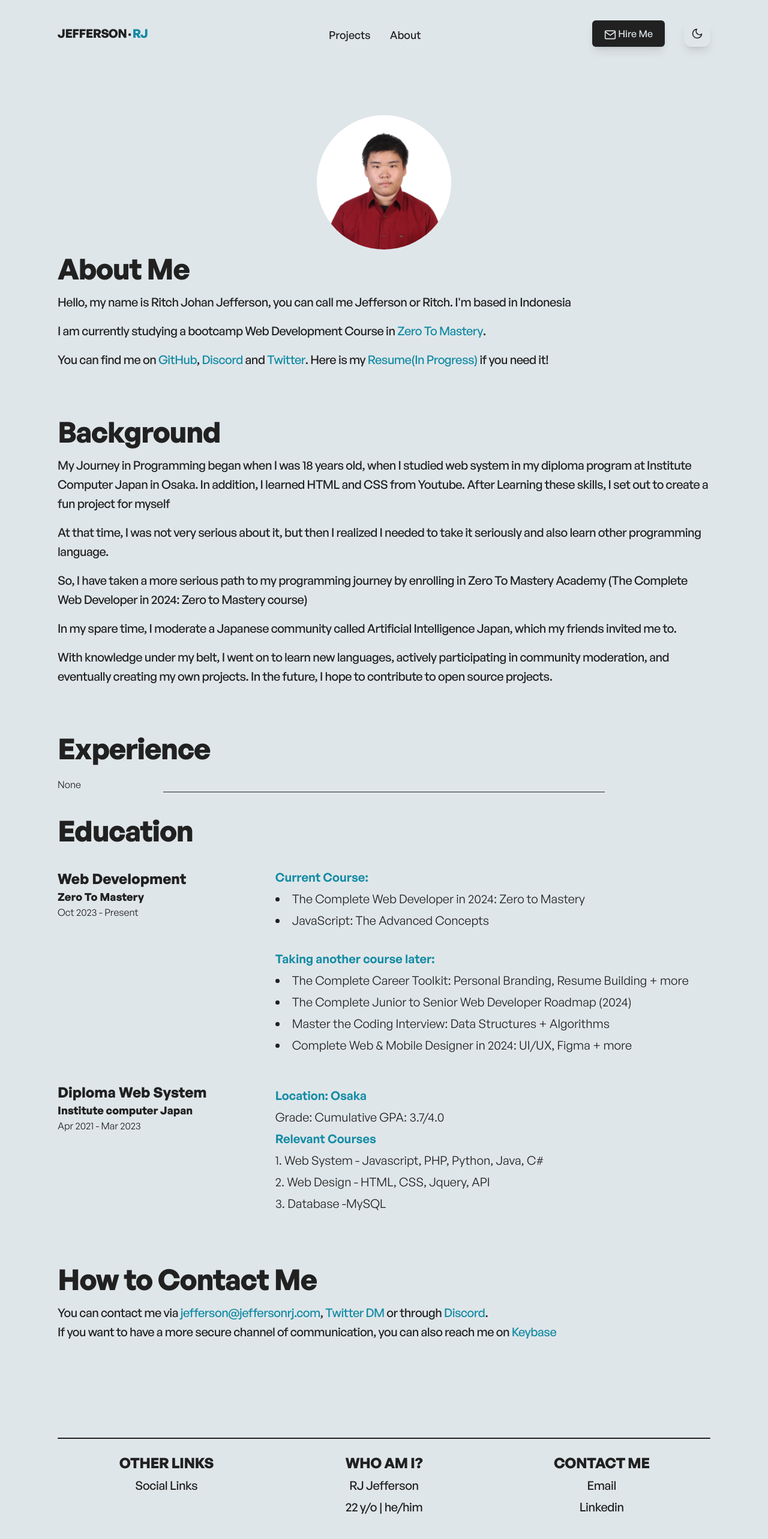
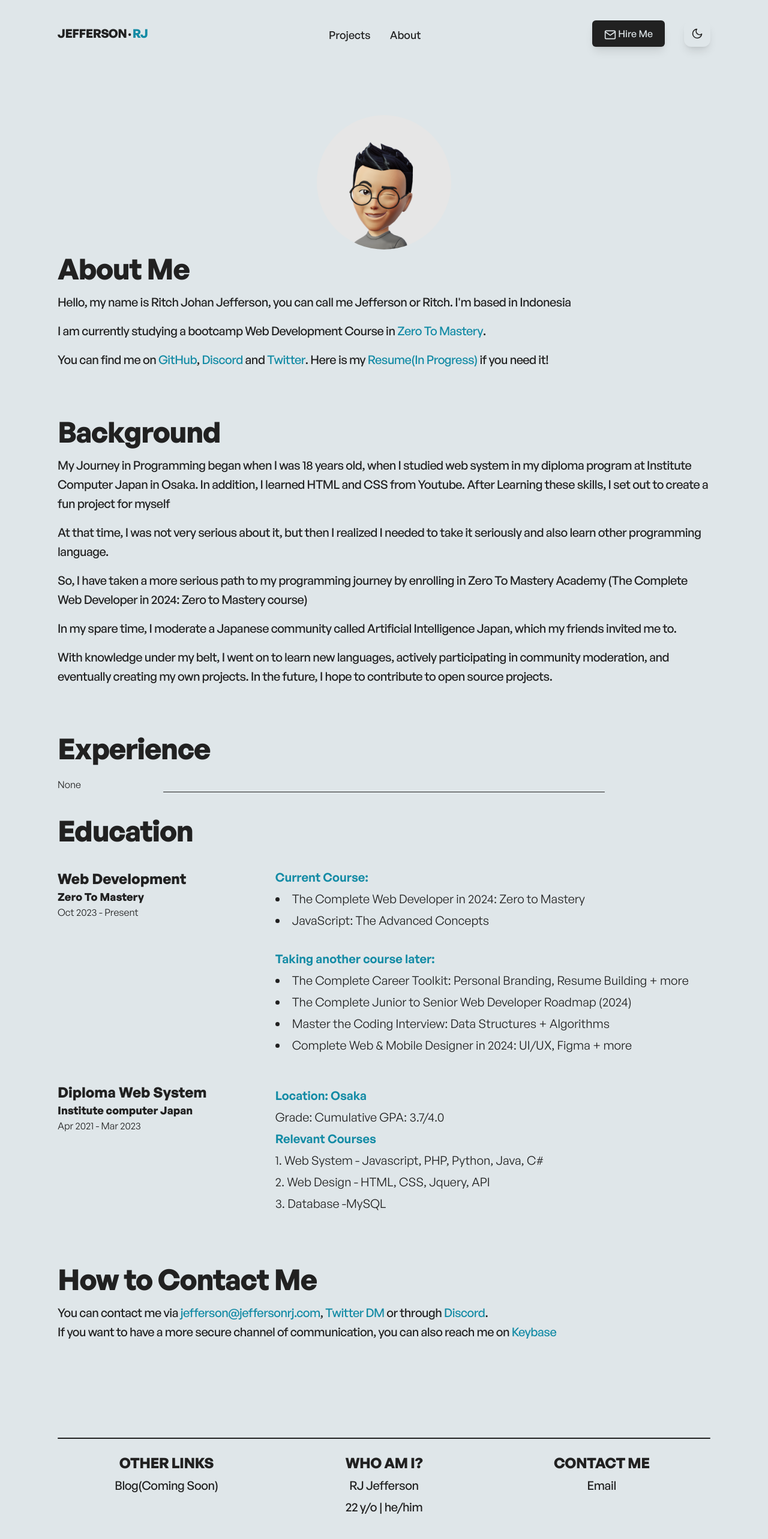
Before and after one commit to jeffersonrj14/jeffersonrj.com, a Next.js app: page /about in a window 1280 px wide. Shown: the top 2566 px of the page at 60% size. Built offline with nearby package versions, Linux system fonts and the light colour scheme.

Commit message:
refactor: Remove unnecessary code

```diff
--- a/components/about/AboutMeBio.jsx
+++ b/components/about/AboutMeBio.jsx
@@ -19,7 +19,7 @@ function AboutMeBio() {
         <section className='mt-16 w-full p-4'>
           <div className='relative mb-12 h-12 w-56 mx-auto'>
             <Image
-              src="/images/profile.png"
+              src="/author2.png"
               alt="Jefferson Profile Picture"
 			  className='rounded-full'
               width={500}
--- a/components/index/Hero.jsx
+++ b/components/index/Hero.jsx
@@ -245,11 +245,11 @@ import {
                     aria-label="Check out my Twitter"
                     icon={SiTwitter}
                 />
-                <SocialLink
+                {/* <SocialLink
                     href="https://linkedin.com/in/jeffersonrj14"
                     aria-label="Connect with me on LinkedIn"
                     icon={SiLinkedin}
-                />
+                /> */}
                 <SocialLink
                     href="/Resume.pdf"
                     aria-label="Check out my Resume"
--- a/components/shared/AppFooter.jsx
+++ b/components/shared/AppFooter.jsx
@@ -106,7 +106,7 @@ const availablestatus = date => {
         	</h2>
 
         	<ul className='font-medium tracking-tight text-slate-200'>
-			  <MyLinks href='https://links.jeffersonfed.xyz' text='Social Links ' />
+			  <MyLinks href='#' text='Blog(Coming Soon) ' />
           	</ul>
       	</div>
 
@@ -132,7 +132,7 @@ const availablestatus = date => {
 
         	<ul className='font-medium tracking-tight text-slate-200'>
 			  <MyLinks href='mailto:jefferson@jeffersonrj.com' text='Email' />
-			  <MyLinks href='https://www.linkedin.com/in/jeffersonrj14' text='Linkedin' />
+			  {/* <MyLinks href='https://www.linkedin.com/in/jeffersonrj14' text='Linkedin' /> */}
           	</ul>
       	</div>
 
```
Also changed, not shown: components/about/AboutMe.jsx (+0 -11 lines), public/images/profile.png (deleted), 1 other file (tests, documents, lock files or other folders).
